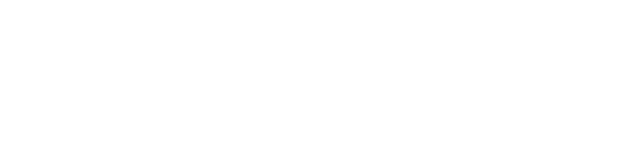
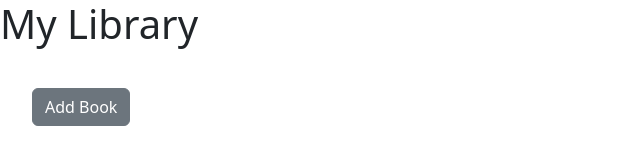
Before and after one commit to Makvi-droid/Library, a plain HTML site: page index.html in a window 1280 px wide. Shown: the whole page, without its empty margins (0-640 px from the left). Drawn offline with nearby package versions, Linux system fonts and the light colour scheme; a web font is replaced by a local one.

Commit message:
added text and button

```diff
--- a/index.html
+++ b/index.html
@@ -18,6 +18,8 @@
 <body>
 
 
+    <h1 class="myLibrary">My Library</h1>
+    <button type="button" class="btn btn-secondary">Add Book</button>
 
 
 
--- a/style.css
+++ b/style.css
@@ -0,0 +1,3 @@
+.btn-secondary{
+    margin: 2em;
+}
```
